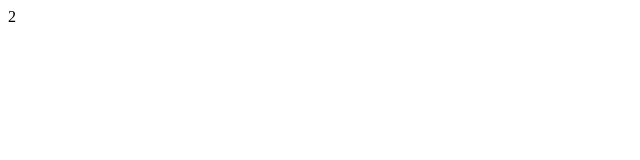
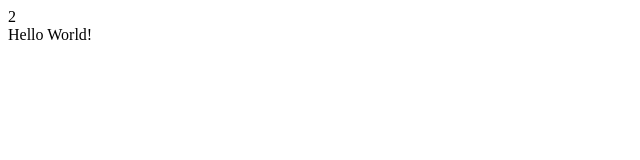
Before and after one commit to codal-ashahu/intro-to-angular-app-meetup, a plain HTML site: page index.html in a window 1280 px wide. Shown: the full height of the page, 0-640 px from the left. Drawn offline with Linux system fonts and the light colour scheme.

Commit message:
created $scope.message in controller and called it in view with ng-controller

```diff
--- a/index.html
+++ b/index.html
@@ -10,6 +10,10 @@
 
   <div ng-app="app">
     {{ 1 + 1 }}
+
+    <div ng-controller="miscCtrl">
+      {{ message }}
+    </div>
   </div>
 
 </body>
--- a/js/misc_ctrl.js
+++ b/js/misc_ctrl.js
@@ -3,5 +3,7 @@
 
   angular.module("app").controller("miscCtrl", function($scope) {
 
+    $scope.message = "Hello World!";
+
   });
 })();
```
